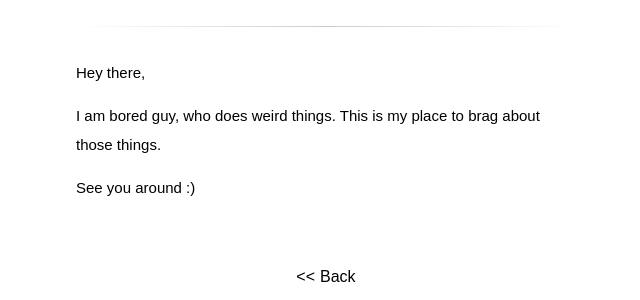
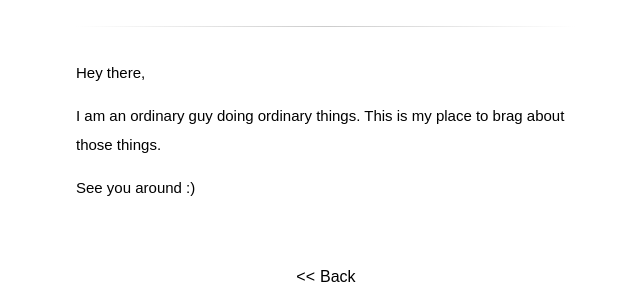
Before and after one commit to funkyL/funkyL.github.io, a Jekyll site: the page built from about.md, in a window 1280 px wide. Shown: the part 210-510 px from the top of the page, without its empty margins (314-954 px from the left). Built offline with Jekyll 4.4.1, drawn with Linux system fonts in a browser that asks for light colours; some web fonts are replaced; a script that is not in the unit is left out.

Commit message:
Update about.md

```diff
--- a/about.md
+++ b/about.md
@@ -4,6 +4,6 @@ title: About
 
 Hey there,
 
-I am bored guy, who does weird things. This is my place to brag about those things.
+I am an ordinary guy doing ordinary things. This is my place to brag about those things.
 
 See you around :)
```
